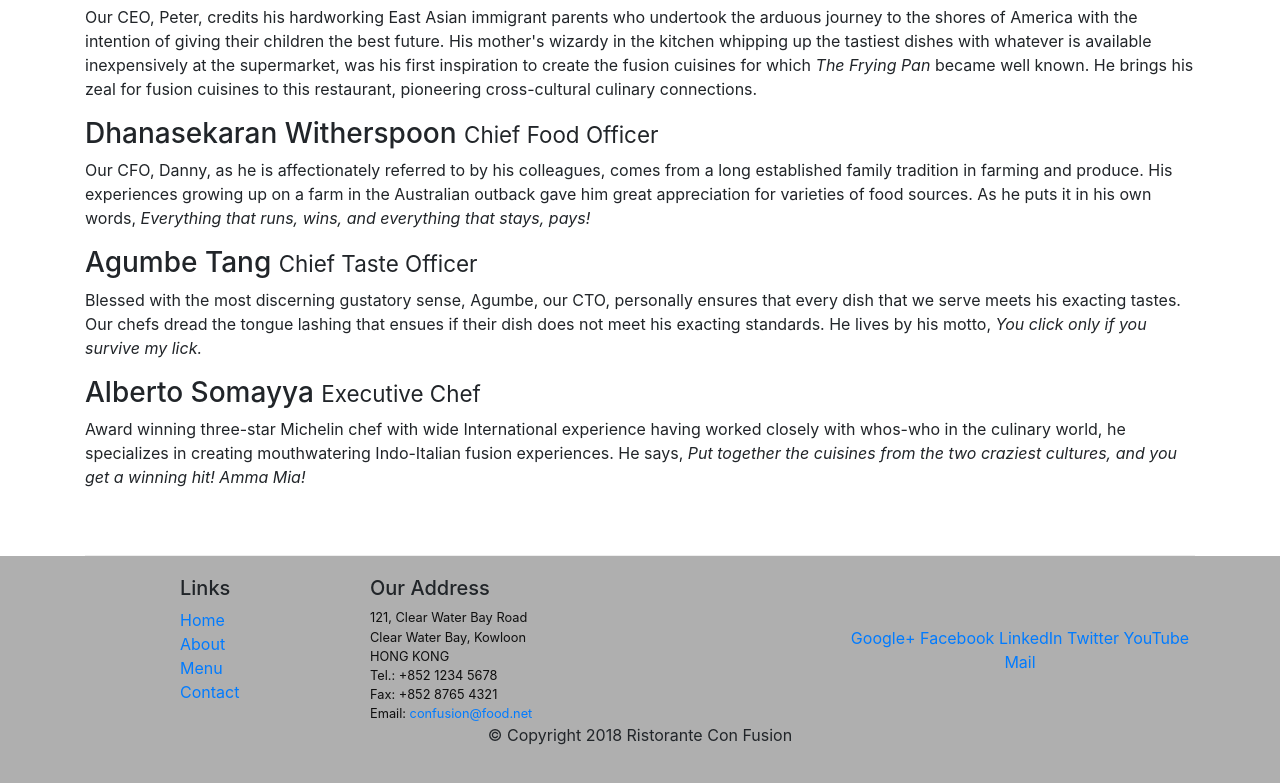
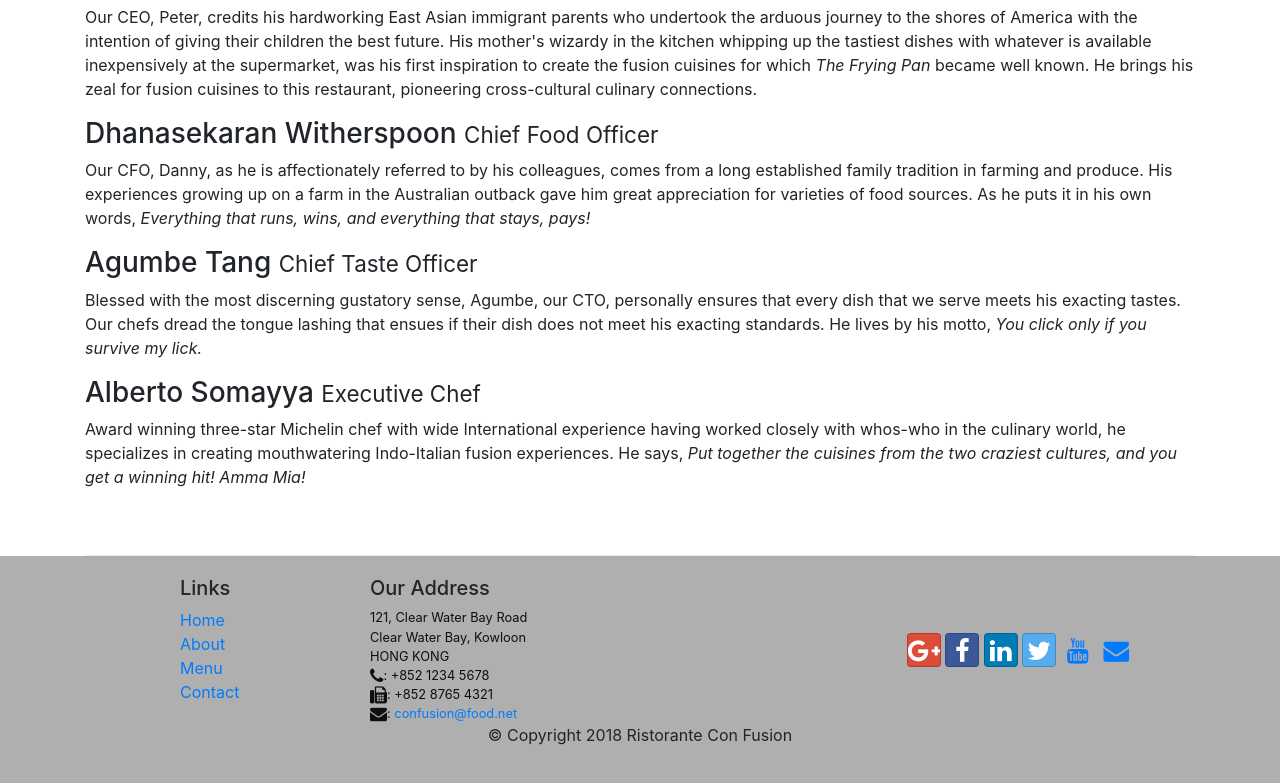
Before and after one commit to hoplit11/tendering.github.io, a website: page aboutus.html in a window 1280 px wide. Shown: the part 998-1781 px from the top of the page. Drawn offline with nearby package versions, Linux system fonts and the light colour scheme.

Commit message:
Icon Fonts

```diff
--- a/aboutus.html
+++ b/aboutus.html
@@ -10,6 +10,12 @@
 
   <!-- Bootstrap CSS  include ( css classes from Bootstrap) --><!--Task 1-->
   <link rel="stylesheet" href="node_modules/bootstrap/dist/css/bootstrap.min.css">
+
+  <!-- Bootstrap CSS  include ( custom CSS classes in font-awesome) --><!-- Para iconos en la pagina web-->
+  <link rel="stylesheet" href="node_modules/font-awesome/css/font-awesome.css">
+  <!-- Bootstrap CSS  include ( custom CSS classes in bootstrap-social.css) --><!-- Para iconos de redes sociales en la pagina web-->
+  <link rel="stylesheet" href="node_modules/bootstrap-social/bootstrap-social.css">
+
   <!-- Bootstrap CSS  include ( custom CSS classes in styles.css) --><!--Task 1-->
   <link rel="stylesheet" href="css/styles.css">
 
@@ -27,10 +33,10 @@
     <a class="navbar-brand mr-auto" href="./index.html">Ristorante Con Fusion</a><!--mr-auto:margin auto :aumenta la margen derecha para correr el nombre a la derecha -->
      <div class="collapse navbar-collapse" id="Navbar"> <!--correlaciona esta clase y el id con data-toggle="collapse" data-target="#Navbar para que se ejecute dentro del button cuando el displea se sm-->
         <ul class="navbar-nav mr-auto">
-          <li class="nav-item"><a class="nav-link" href="./index.html">Home</a></li>
-          <li class="nav-item active"><a class="nav-link" href="./aboutus.html">About</a></li>
-          <li class="nav-item"><a class="nav-link" href="#">Menu</a></li>
-          <li class="nav-item"><a class="nav-link" href="#">Contact</a></li>
+          <li class="nav-item"><a class="nav-link" href="./index.html"><span class="fa fa-home fa-lg"></span> Home</a></li>
+          <li class="nav-item active"><a class="nav-link" href="./aboutus.html"><span class="fa fa-info fa-lg"></span> About</a></li>
+          <li class="nav-item"><a class="nav-link" href="#"><span class="fa fa-list fa-lg"></span> Menu</a></li>
+          <li class="nav-item"><a class="nav-link" href="#"><span class="fa fa-address-card fa-lg"></span> Contact</a></li>
         </ul>
      </div>
     </div>
@@ -118,8 +124,10 @@
 
   <!--Pie de pagina -->
   <footer class="footer">
-    <div class="container">
-      <div class="row">
+    <div class="container" >
+      <!--Links and address-->
+      <div class="row"  >
+        <!--Links Inpage-->
         <div class="col-4 offset-1 col-sm-2">
           <h5>Links</h5>
           <ul class="list-unstyled">
@@ -129,28 +137,31 @@
             <li><a href="#">Contact</a></li>
           </ul>
         </div>
+        <!--Address-->
         <div class="col-7 col-sm-5">
           <h5>Our Address</h5>
           <address>
             121, Clear Water Bay Road<br>
             Clear Water Bay, Kowloon<br>
             HONG KONG<br>
-            Tel.: +852 1234 5678<br>
-            Fax: +852 8765 4321<br>
-            Email: <a href="mailto:confusion@food.net">confusion@food.net</a>
+            <i class="fa fa-phone fa-lg"></i>: +852 1234 5678<br>
+            <i class="fa fa-fax fa-lg"></i>: +852 8765 4321<br>
+            <i class="fa fa-envelope fa-lg"></i>: <a href="mailto:confusion@food.net">confusion@food.net</a>
           </address>
         </div>
+        <!--Links Social-->
         <div class="col-12 col-sm-4 align-self-center">
           <div class="text-center">
-            <a href="http://google.com/+">Google+</a>
-            <a href="http://www.facebook.com/profile.php?id=">Facebook</a>
-            <a href="http://www.linkedin.com/in/">LinkedIn</a>
-            <a href="http://twitter.com/">Twitter</a>
-            <a href="http://youtube.com/">YouTube</a>
-            <a href="mailto:">Mail</a>
+            <a class="btn btn-social-icon btn-google" href="http://google.com/+"><i class="fa fa-google-plus fa-lg"></i></a>
+            <a class="btn btn-social-icon btn-facebook" href="http://www.facebook.com/profile.php?id="><i class="fa fa-facebook fa-lg"></i></a>
+            <a class="btn btn-social-icon btn-linkedin" href="http://www.linkedin.com/in/"><i class="fa fa-linkedin fa-lg"></i></a>
+            <a class="btn btn-social-icon btn-twitter" href="http://twitter.com/"><i class="fa fa-twitter fa-lg"></i></a>
+            <a class="btn btn-social-icon btn-youtube" href="http://youtube.com/"><i class="fa fa-youtube fa-lg"></i></a>
+            <a class="btn btn-social-icon " href="mailto:"><i class="fa fa-envelope fa-lg"></i></a>
           </div>
         </div>
       </div>
+      <!--Copyright-->
       <div class="row justify-content-center">
         <div class="col-auto">
           <p>© Copyright 2018 Ristorante Con Fusion</p>
--- a/package.json
+++ b/package.json
@@ -15,6 +15,8 @@
   },
   "dependencies": {
     "bootstrap": "^4.0.0",
+    "bootstrap-social": "^5.1.1",
+    "font-awesome": "^4.7.0",
     "install": "^0.13.0",
     "jquery": "^3.3.1",
     "popper.js": "^1.12.9"
```
Also changed, not shown: index.html (+18 -13 lines), 1 other file.
